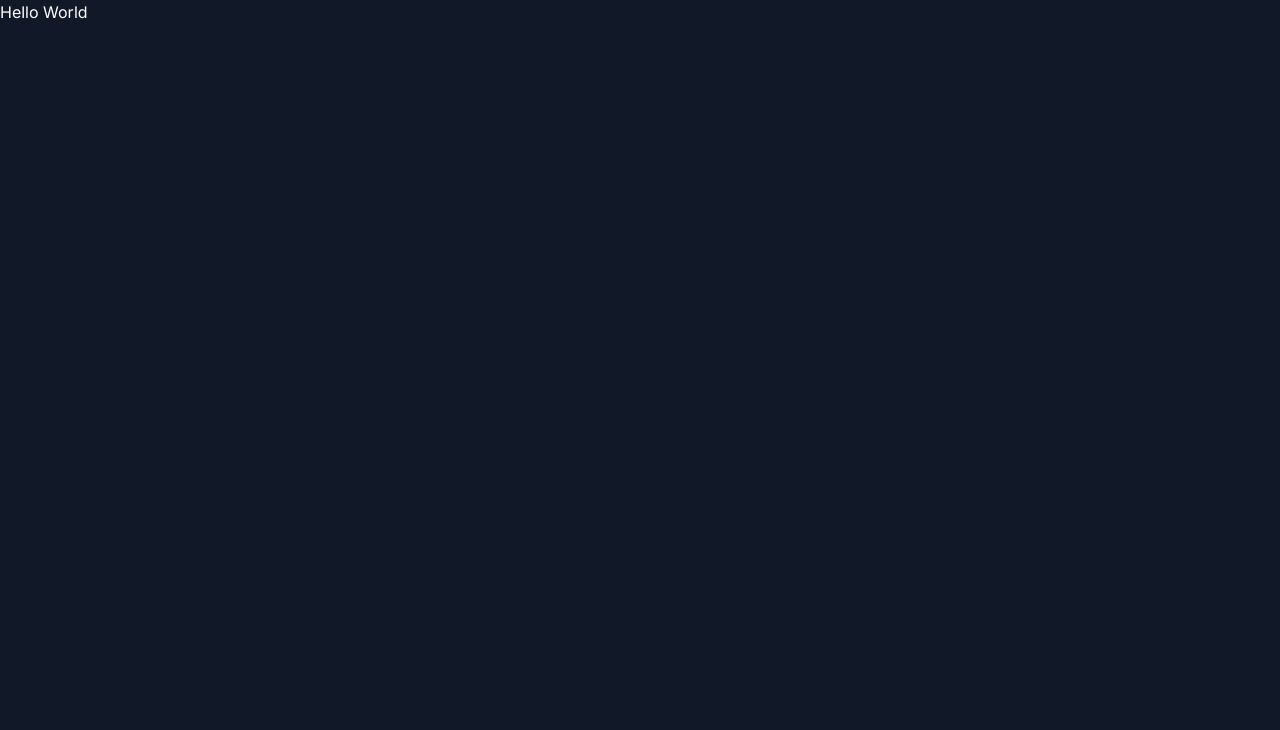
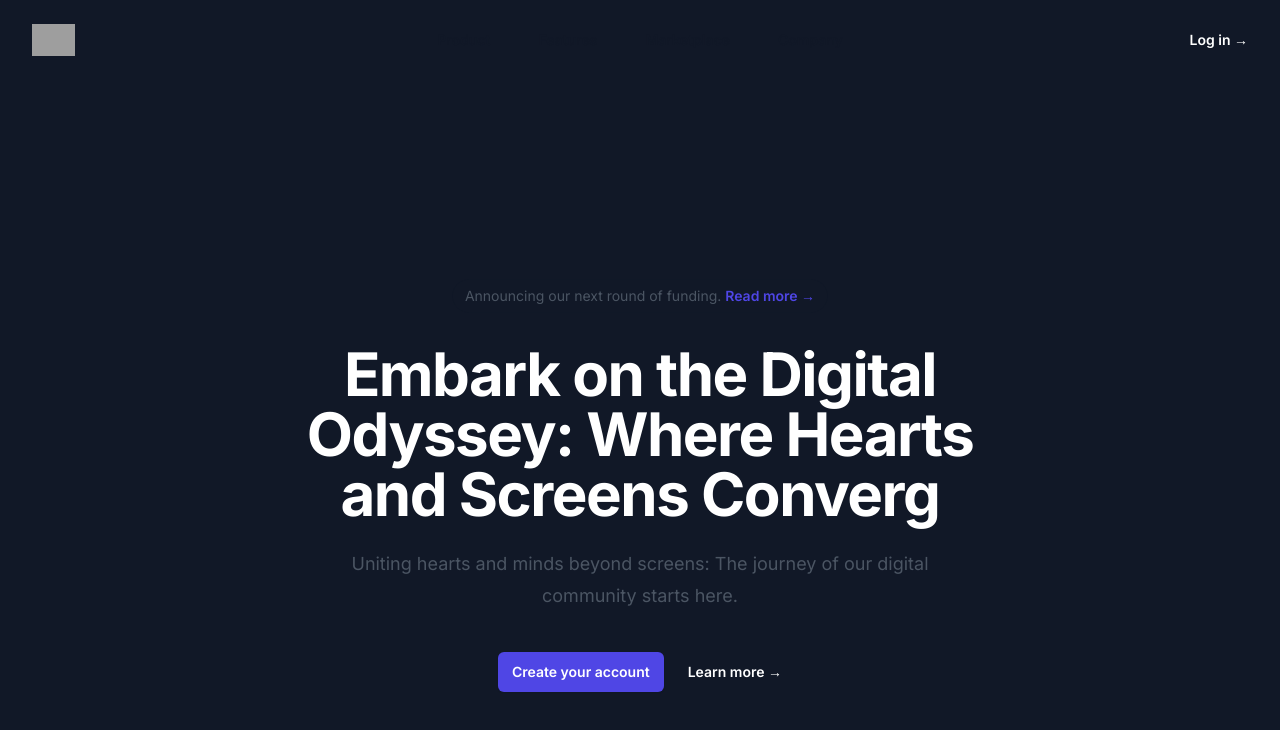
Before and after one commit to zLucasBiasi/frontend_social, a Next.js app: page / in a window 1280 px wide. Shown: the top 730 px of the page. Built offline with nearby package versions, Linux system fonts and the light colour scheme; grey boxes are pictures that could not be loaded.

Commit message:
feat: create home page

```diff
--- a/package.json
+++ b/package.json
@@ -9,6 +9,8 @@
     "lint": "next lint"
   },
   "dependencies": {
+    "@headlessui/react": "^1.7.16",
+    "@heroicons/react": "^2.0.18",
     "@types/node": "20.5.0",
     "@types/react": "18.2.20",
     "@types/react-dom": "18.2.7",
--- a/src/app/login/page.tsx
+++ b/src/app/login/page.tsx
@@ -1,10 +1,12 @@
 import Image from "next/image";
+import Link from "next/link";
 
 const login = () => {
   return (
     <>
       <div className="flex h-screen flex-1 flex-col  justify-center px-6 py-12 lg:px-8 ">
         <div className="sm:mx-auto sm:w-full sm:max-w-sm">
+          <Link href="/">
             <Image
               width={10}
               height={10}
@@ -12,6 +14,7 @@ const login = () => {
               src="https://tailwindui.com/img/logos/mark.svg?color=indigo&shade=600"
               alt="Your Company"
             />
+          </Link>
           <h2 className="mt-10 text-center text-2xl font-bold leading-9 tracking-tight text-gray-300">
             Sign in to your account
           </h2>
--- a/src/app/page.tsx
+++ b/src/app/page.tsx
@@ -1,7 +1,163 @@
-export default function Home() {
+"use client";
+import { Dialog } from "@headlessui/react";
+import { Bars3Icon, XMarkIcon } from "@heroicons/react/24/outline";
+
+import Image from "next/image";
+import Link from "next/link";
+import { useState } from "react";
+
+const navigation = [
+  { name: "Product", href: "#" },
+  { name: "Features", href: "#" },
+  { name: "Marketplace", href: "#" },
+  { name: "Company", href: "#" },
+];
+
+const Home = () => {
+  const [mobileMenuOpen, setMobileMenuOpen] = useState(false);
+
   return (
     <>
-      <h1>Hello World</h1>
+      <header className="absolute inset-x-0 top-0 z-50">
+        <nav
+          className="flex items-center justify-between p-6 lg:px-8"
+          aria-label="Global"
+        >
+          <div className="flex lg:flex-1">
+            <a href="#" className="-m-1.5 p-1.5">
+              <span className="sr-only">Your Company</span>
+              <Image
+                width={30}
+                height={30}
+                className="h-8 w-auto"
+                src="https://tailwindui.com/img/logos/mark.svg?color=indigo&shade=600"
+                alt=""
+              />
+            </a>
+          </div>
+          <div className="flex lg:hidden">
+            <button
+              type="button"
+              className="-m-2.5 inline-flex items-center justify-center rounded-md p-2.5 text-gray-700"
+              onClick={() => setMobileMenuOpen(true)}
+            >
+              <span className="sr-only">Open main menu</span>
+              <Bars3Icon className="h-6 w-6" aria-hidden="true" />
+            </button>
+          </div>
+          <div className="hidden lg:flex lg:gap-x-12">
+            {navigation.map((item) => (
+              <a
+                key={item.name}
+                href={item.href}
+                className="text-sm font-semibold leading-6 text-gray-900"
+              >
+                {item.name}
+              </a>
+            ))}
+          </div>
+          <div className="hidden lg:flex lg:flex-1 lg:justify-end">
+            <Link
+              href="/login"
+              className="text-sm font-semibold leading-6 text-white"
+            >
+              Log in <span aria-hidden="true">&rarr;</span>
+            </Link>
+          </div>
+        </nav>
+        <Dialog
+          as="div"
+          className="lg:hidden"
+          open={mobileMenuOpen}
+          onClose={setMobileMenuOpen}
+        >
+          <div className="fixed inset-0 z-50" />
+          <Dialog.Panel className="fixed inset-y-0 right-0 z-50 w-full overflow-y-auto bg-white px-6 py-6 sm:max-w-sm sm:ring-1 sm:ring-gray-900/10">
+            <div className="flex items-center justify-between">
+              <a href="#" className="-m-1.5 p-1.5">
+                <span className="sr-only">Your Company</span>
+                <Image
+                  width={30}
+                  height={30}
+                  className="h-8 w-auto"
+                  src="https://tailwindui.com/img/logos/mark.svg?color=indigo&shade=600"
+                  alt=""
+                />
+              </a>
+              <button
+                type="button"
+                className="-m-2.5 rounded-md p-2.5 text-gray-700"
+                onClick={() => setMobileMenuOpen(false)}
+              >
+                <span className="sr-only">Close menu</span>
+                <XMarkIcon className="h-6 w-6" aria-hidden="true" />
+              </button>
+            </div>
+            <div className="mt-6 flow-root">
+              <div className="-my-6 divide-y divide-gray-500/10">
+                <div className="space-y-2 py-6">
+                  {navigation.map((item) => (
+                    <a
+                      key={item.name}
+                      href={item.href}
+                      className="-mx-3 block rounded-lg px-3 py-2 text-base font-semibold leading-7 text-gray-900 hover:bg-gray-50"
+                    >
+                      {item.name}
+                    </a>
+                  ))}
+                </div>
+                <div className="py-6">
+                  <a
+                    href="/login"
+                    className="-mx-3 block rounded-lg px-3 py-2.5 text-base font-semibold leading-7 text-gray-900 hover:bg-gray-50"
+                  >
+                    Log in
+                  </a>
+                </div>
+              </div>
+            </div>
+          </Dialog.Panel>
+        </Dialog>
+      </header>
+
+      <div className="relative isolate px-6 pt-14 lg:px-8">
+        <div className="mx-auto max-w-2xl py-32 sm:py-48 lg:py-56">
+          <div className="hidden sm:mb-8 sm:flex sm:justify-center">
+            <div className="relative rounded-full px-3 py-1 text-sm leading-6 text-gray-600 ring-1 ring-gray-900/10 hover:ring-gray-900/20">
+              Announcing our next round of funding.{" "}
+              <a href="#" className="font-semibold text-indigo-600">
+                <span className="absolute inset-0" aria-hidden="true" />
+                Read more <span aria-hidden="true">&rarr;</span>
+              </a>
+            </div>
+          </div>
+          <div className="text-center">
+            <h1 className="text-4xl font-bold tracking-tight text-white sm:text-6xl">
+              Embark on the Digital Odyssey: Where Hearts and Screens Converg
+            </h1>
+            <p className="mt-6 text-lg leading-8 text-gray-600">
+              Uniting hearts and minds beyond screens: The journey of our
+              digital community starts here.
+            </p>
+            <div className="mt-10 flex items-center justify-center gap-x-6">
+              <a
+                href="#"
+                className="rounded-md bg-indigo-600 px-3.5 py-2.5 text-sm font-semibold text-white shadow-sm hover:bg-indigo-500 focus-visible:outline focus-visible:outline-2 focus-visible:outline-offset-2 focus-visible:outline-indigo-600"
+              >
+                Create your account
+              </a>
+              <a
+                href="#"
+                className="text-sm font-semibold leading-6 text-white"
+              >
+                Learn more <span aria-hidden="true">→</span>
+              </a>
+            </div>
+          </div>
+        </div>
+      </div>
     </>
   );
-}
+};
+
+export default Home;
```
Also changed, not shown: 1 other file (tests, documents, lock files or other folders). Lines whose indentation alone changed are shown as unchanged.
